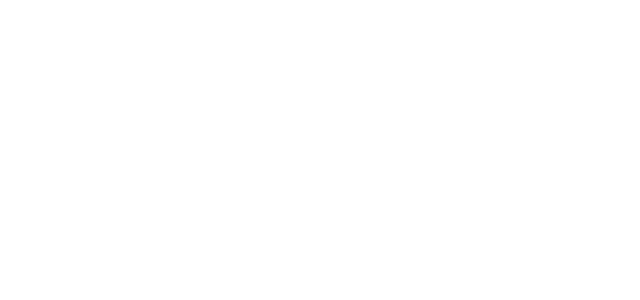
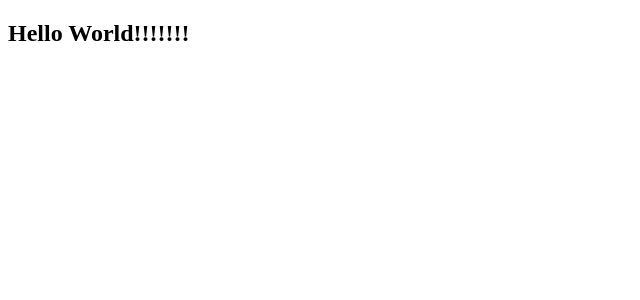
Before and after one commit to nickykwn/React-Redux, a React app: page / in a window 1280 px wide. Shown: the top 300 px of the page, without its empty margins (0-640 px from the left). Built offline with nearby package versions, Linux system fonts and the light colour scheme.

Commit message:
fix all issues. everything is rendering. boilerplate for is working.

```diff
--- a/client/index.html
+++ b/client/index.html
@@ -5,7 +5,7 @@
   <title></title>
 </head>
 <body>
-  <div id="root"></div>
+  <div id="app"></div>
 </body>
     <script type="text/javascript" src="./public/bundle.js"></script>
 </html>
--- a/client/src/container/app.jsx
+++ b/client/src/container/app.jsx
@@ -14,7 +14,7 @@
         return(
 
                 <div>
-                    Hello World!!!!!!!
+                    <h2>Hello World!!!!!!!</h2>
                 </div>
 
             )
--- a/client/src/index.jsx
+++ b/client/src/index.jsx
@@ -32,10 +32,7 @@
             <Switch>
 
 
-                <App>
-
-
-                </App>
+            <App />
             </Switch>
         </Router>
     </Provider>,
```
Also changed, not shown: package.json (+19 -18 lines), 1 other file (tests, documents, lock files or other folders).
